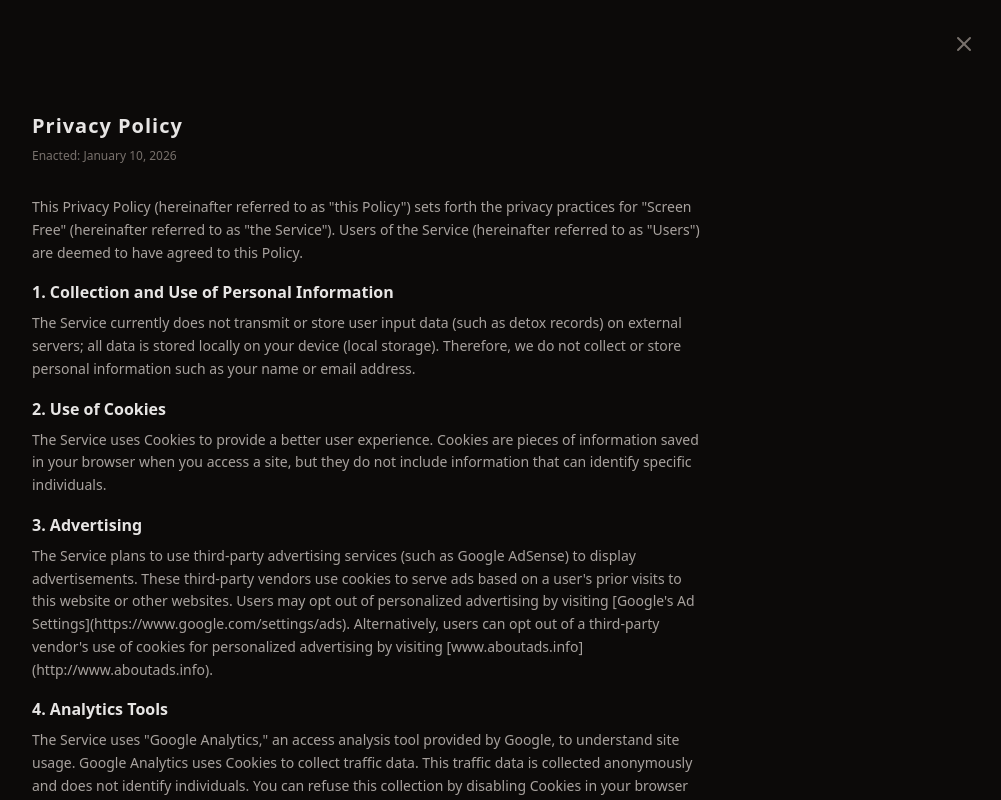
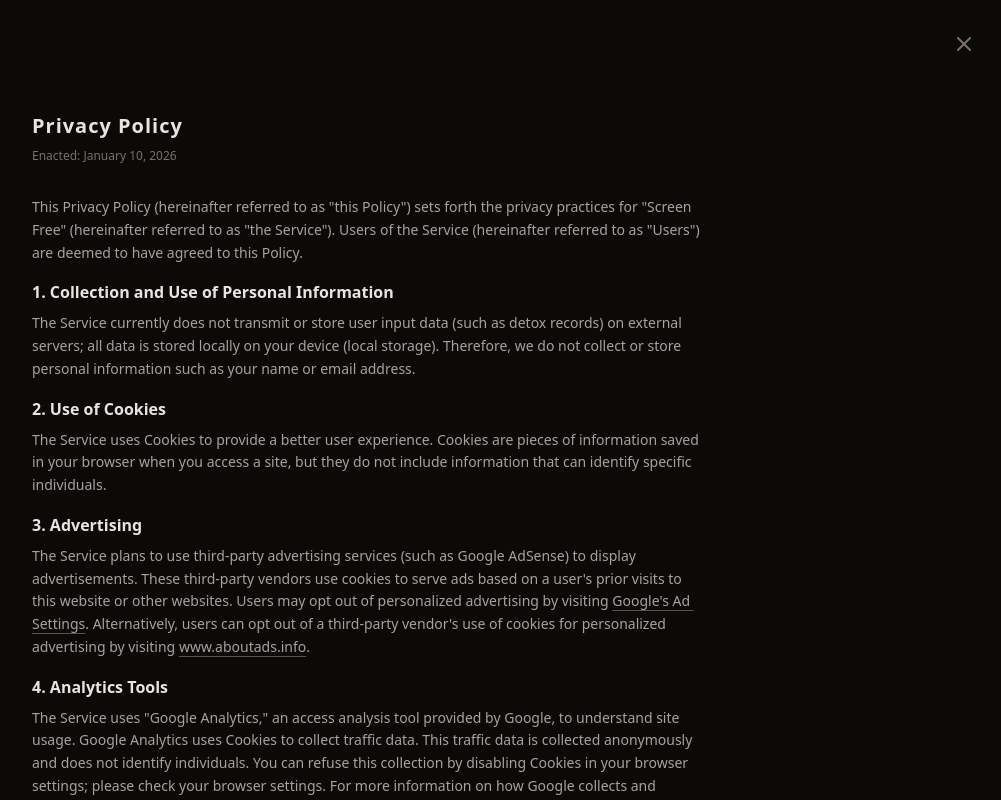
Before and after one commit to yutamimi0315-pixel/detox-app, a Next.js app: page /privacy in a window 1280 px wide. Shown: the top 800 px of the page, without its empty margins (272-1273 px from the left). Built offline with nearby package versions, Linux system fonts and the light colour scheme; no server answers.

Commit message:
Fix build error by updating privacy page to use renderTextWithLinks

```diff
--- a/src/app/privacy/page.tsx
+++ b/src/app/privacy/page.tsx
@@ -22,6 +22,28 @@ function PrivacyContent() {
 
     const t = translations[lang];
 
+    // Helper to parse markdown-style links: [text](url)
+    const renderTextWithLinks = (text: string) => {
+        const parts = text.split(/(\[[^\]]+\]\([^)]+\))/g);
+        return parts.map((part, index) => {
+            const match = part.match(/^\[([^\]]+)\]\(([^)]+)\)$/);
+            if (match) {
+                return (
+                    <a
+                        key={index}
+                        href={match[2]}
+                        target="_blank"
+                        rel="noopener noreferrer"
+                        className="text-stone-400 hover:text-stone-200 underline decoration-stone-600 underline-offset-4 transition-colors"
+                    >
+                        {match[1]}
+                    </a>
+                );
+            }
+            return part;
+        });
+    };
+
     return (
         <div className="min-h-screen bg-[#0c0a09] text-stone-200 p-8 md:p-16 font-sans">
             <Link href="/" className="fixed top-8 right-8 text-stone-500 hover:text-white transition-colors">
@@ -33,22 +55,12 @@ function PrivacyContent() {
                 <p className="text-xs text-stone-500 mb-8">{t.privacy.enacted}</p>
 
                 <div className="text-sm p-0 space-y-4 text-stone-400 leading-relaxed">
-                    <p>{t.privacy.intro}</p>
+                    <p>{renderTextWithLinks(t.privacy.intro)}</p>
 
                     {t.privacy.sections.map((section, index) => (
                         <div key={index} className="mt-8">
                             <h2 className="text-base font-bold text-stone-200 mb-2">{section.title}</h2>
-                            <p className="whitespace-pre-wrap">{section.text}</p>
-                            {section.link && (
-                                <a
-                                    href={section.link}
-                                    target="_blank"
-                                    rel="noopener noreferrer"
-                                    className="block mt-2 text-stone-500 hover:text-stone-300 underline underline-offset-4 break-all"
-                                >
-                                    {section.link}
-                                </a>
-                            )}
+                            <p className="whitespace-pre-wrap">{renderTextWithLinks(section.text)}</p>
                         </div>
                     ))}
                 </div>
```
